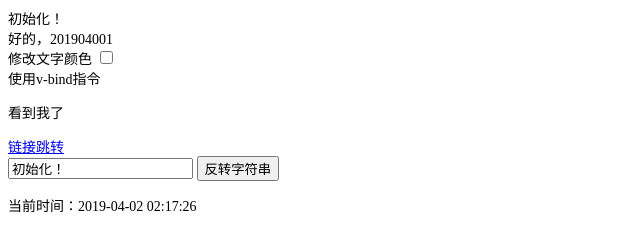
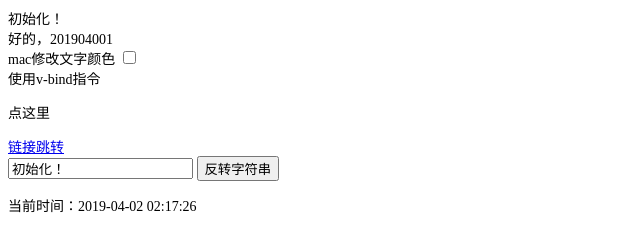
Before and after one commit to 7986LiChang/static-vue, a Vue app: page index.html in a window 1280 px wide. Shown: the top 228 px of the page, 0-640 px from the left. Built offline with nearby package versions, Linux system fonts and the light colour scheme.

Commit message:
同步mac跑通工程

```diff
--- a/index.html
+++ b/index.html
@@ -12,12 +12,12 @@
     <div id="app">
         {{ message }}
         <div v-html="messageHtml"></div>
-        <label for="changeColor">修改文字颜色</label>
+        <label for="changeColor">mac修改文字颜色</label>
         <input type="checkbox" v-model="use" id="changeColor">
         <br/>
         <div v-bind:class="{'change-color': use}">
             使用v-bind指令
-            <p v-if="see" v-on:click="seeMe">看到我了</p>
+            <p v-if="see" v-on:click="seeMe">点这里</p>
             <a v-bind:href="url">链接跳转</a>
         </div>
         <input type="text" v-model="message">
```
Also changed, not shown: package.json (+4 -3 lines), README.md, dist/bundle.js, 1 other file.
